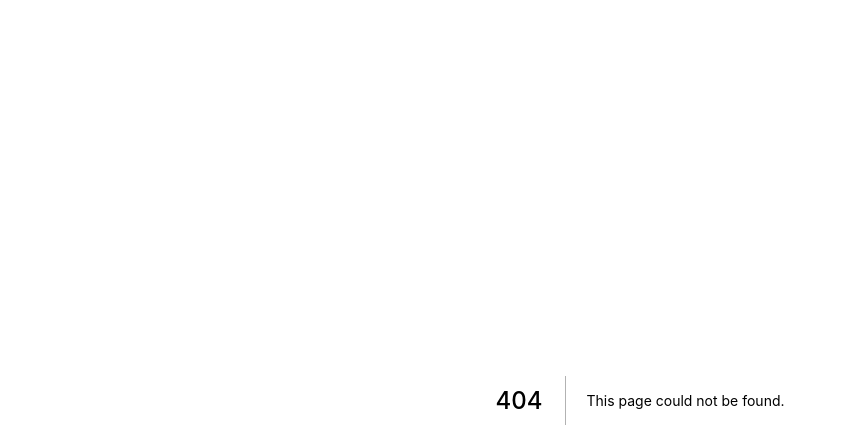
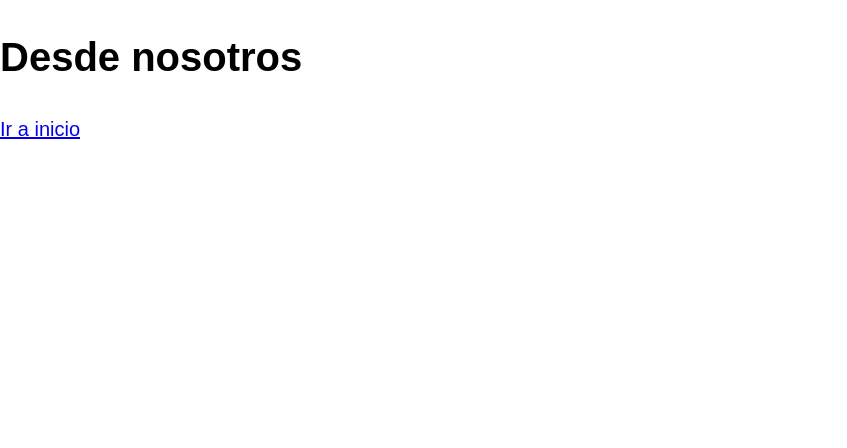
Before and after one commit to alicia-granados/MERN-EXPERIMENTS, a Next.js app in the folder Proyecto 5/guitarla_next/: page /nosotros in a window 1280 px wide. Before the commit this address had no page. Shown: the top 448 px of the page, without its empty margins (0-847 px from the left). Built offline with nearby package versions, Linux system fonts and the light colour scheme.

Commit message:
feat: :sparkles: Next - Routing  en next.js

```diff
--- a/Proyecto 5/guitarla_next/pages/index.js
+++ b/Proyecto 5/guitarla_next/pages/index.js
@@ -1,5 +1,6 @@
 import Head from 'next/head'
 import Image from 'next/image'
+import Link from 'next/link'
 
 export default function Home() {
   return (
@@ -10,7 +11,8 @@
         <link rel="icon" href="/favicon.ico" />
       </Head>
 
-      <h1>Aprendiendo next.js</h1>
+      <h1>Desde inicio</h1>
+      <Link href ='/nosotros'>Ir a Nosotros</Link>
     </div>
   )
 }
--- /dev/null
+++ b/Proyecto 5/guitarla_next/pages/nosotros.js
@@ -0,0 +1,12 @@
+import Link from 'next/link'
+
+const Nosotros = () => {
+  return (
+    <div>
+      <h1>Desde nosotros</h1>
+      <Link href ='/'>Ir a inicio</Link>
+    </div>
+  )
+}
+
+export default Nosotros
```
